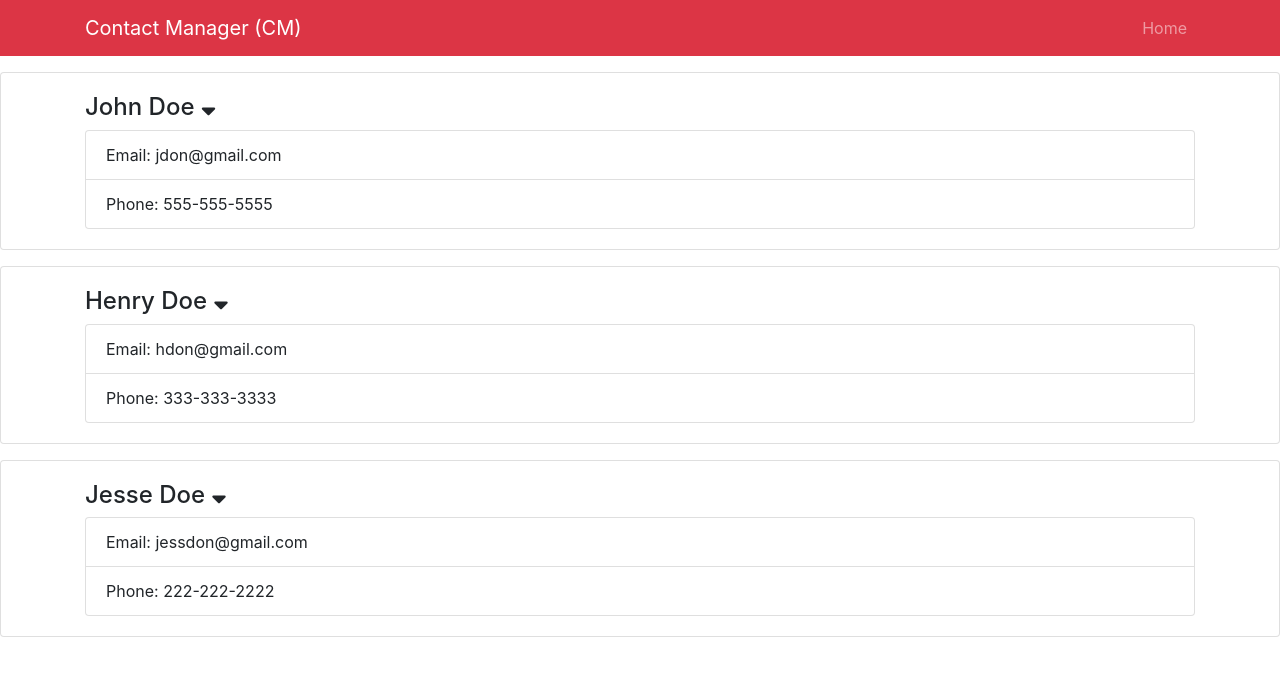
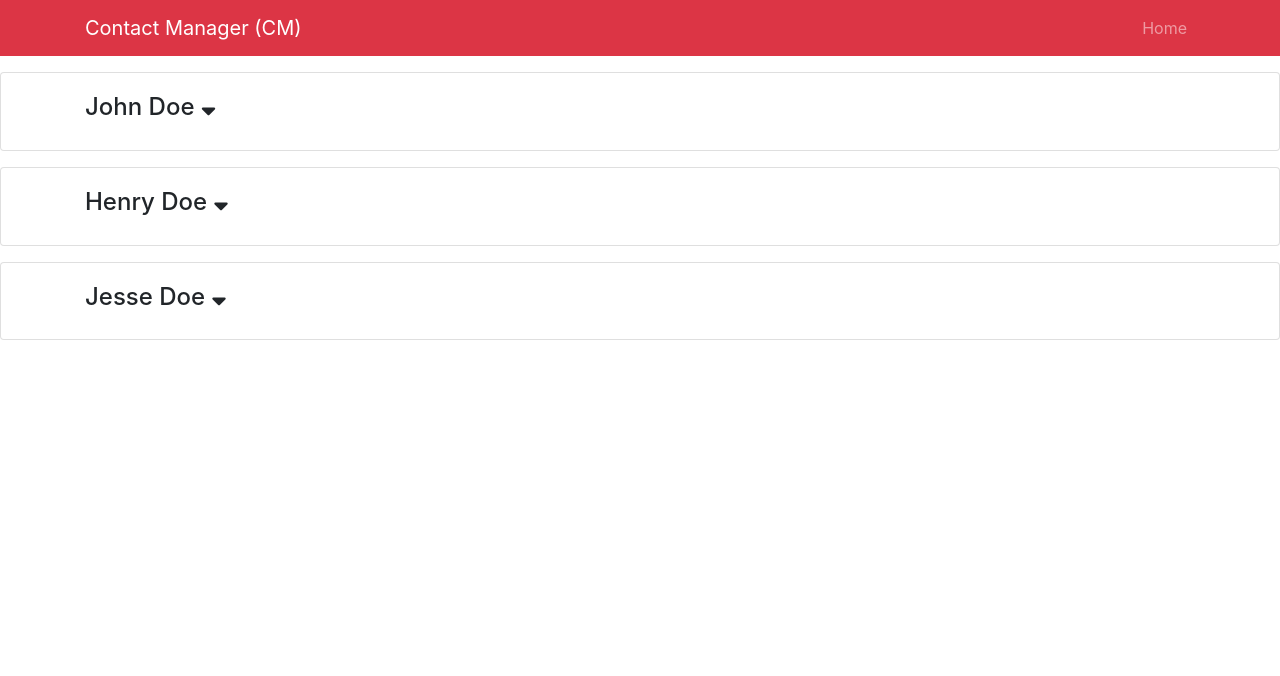
Before and after one commit to M-Ali-B/Contact-Manager, a React (Create React App) app: page / in a window 1280 px wide. Shown: the top 676 px of the page. Built offline with nearby package versions, Linux system fonts and the light colour scheme.

Commit message:
changing States

```diff
--- a/src/components/Contact.js
+++ b/src/components/Contact.js
@@ -4,21 +4,13 @@ import React, {
 
 class Contact extends Component {
   state = {
-    showContactInfo: true
+    showContactInfo: false
 
   };
 
   // this.onShowClick = this.onShowClick.bind(this);
 
 
-
-onShowClick = e => {
-
-  this.setState({
-    showContactInfo: !this.state.showContactInfo
-  });
-  // console.log(this.state);
-};
 
 render() {
   const {
@@ -27,34 +19,29 @@ render() {
     phone
   } = this.props; //destructuring
 
+  const {showContactInfo} = this.state;
+
   return (
 
     <div className = "card card-body mb-3" >
+    <div className = "container" >
+    < h4 > {
+        name
+      } < i onClick = {() => this.setState({
+          showContactInfo: !this.state.showContactInfo
+        })}
+    className = "fas fa-sort-down" > </i></h4 >
+    {showContactInfo ? (
+      <ul className = "list-group" >
+        <li className = "list-group-item" > Email: {email} </li>
+        <li className = "list-group-item" > Phone: {phone} </li> </ul >
 
-    <div className = "container" >
+                        ): null}
+    {/*show contact info or else show null*/}
 
-    <h4 > {
-      name
-    } < i onClick = {
-      this.onShowClick
-    }
-    className = "fas fa-sort-down" > < /i></h4 >
-    <
-    ul className = "list-group" >
-    <
-    li className = "list-group-item" > Email: {
-      email
-    } < /li> <
-    li className = "list-group-item" > Phone: {
-      phone
-    } < /li> <
-    /ul>
+    </div>
 
-    <
-    /div>
-
-    <
-    /div>
+    </div>
   );
 }
 };
```
